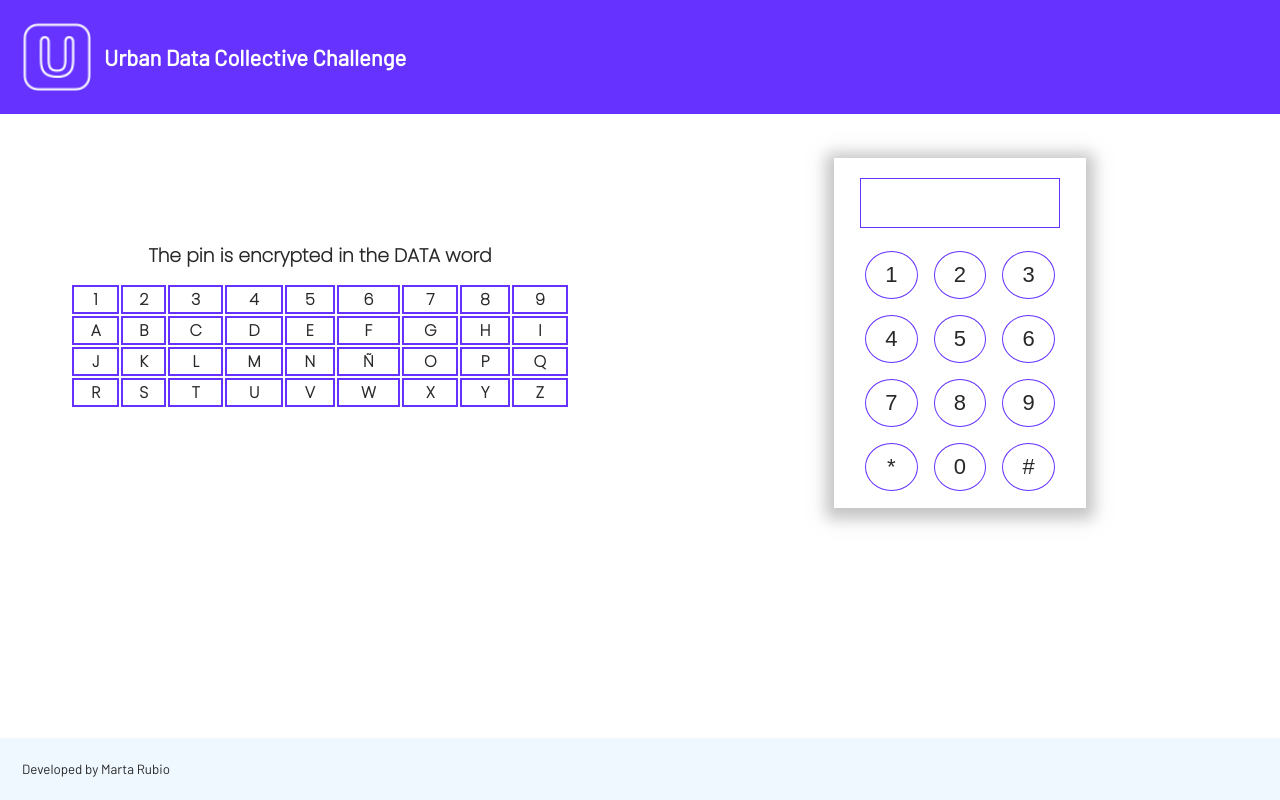
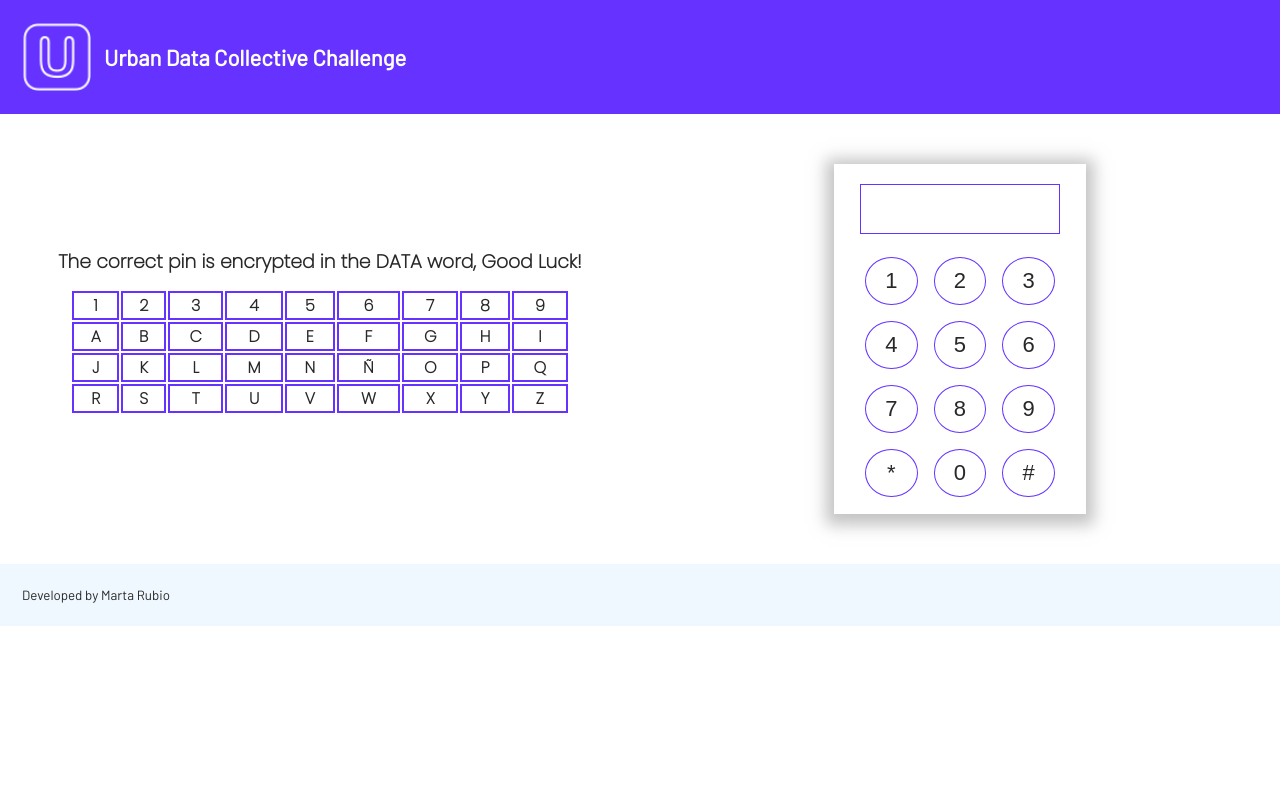
Before and after one commit to Martarubio93/Pin-pad-task, a React (Create React App) app: page / in a window 1280 px wide. Built offline with nearby package versions, Linux system fonts and the light colour scheme.

Commit message:
setTimeOut

```diff
--- a/public/index.html
+++ b/public/index.html
@@ -2,7 +2,7 @@
 <html lang="es">
   <head>
     <meta charset="utf-8" />
-    <link rel="icon" href="%PUBLIC_URL%/Urban-data-icon.png" />
+    <link rel="icon" href="%PUBLIC_URL%/Icon.png" />
     <meta name="viewport" content="width=device-width, initial-scale=1" />
     <meta name="theme-color" content="#000000" />
     <link rel="preconnect" href="https://fonts.googleapis.com" />
--- a/src/components/App.js
+++ b/src/components/App.js
@@ -3,12 +3,12 @@ import Main from "../components/Main";
 import Footer from "../components/Footer";
 
 function App() {
-  const pinPadNumbers = [1, 2, 3, 4, 5, 6, 7, 8, 9, "*", 0, "#"];
+
 
   return (
     <div className="App">
       <Header />
-      <Main pinPadNumbers={pinPadNumbers} />
+      <Main />
       <Footer />
     </div>
   );
--- a/src/components/Main.js
+++ b/src/components/Main.js
@@ -5,10 +5,11 @@ import SolutionEncripted from '../components/SolutionEncripted';
 import '../styles/layout/Main.scss';
 
 
-const Main = (props) => {
+const Main = () => {
+    const pinPadNumbers = [1, 2, 3, 4, 5, 6, 7, 8, 9, "*", 0, "#"];
     return <main className="main">
         <SolutionEncripted/>
-        <PinPad pinPadNumbers={props.pinPadNumbers} />
+        <PinPad pinPadNumbers={pinPadNumbers} />
 
     </main>
 }
--- a/src/components/PinPad.js
+++ b/src/components/PinPad.js
@@ -3,12 +3,12 @@ import { useState } from "react";
 //components
 import ButtonNumber from "../components/ButtonNumber";
 //styles
-
 import "../styles/layout/PinPad.scss";
 
 const PinPad = (props) => {
   const [numbers, setNumbers] = useState([]);
   const correctPin = ["4", "1", "3", "1"];
+  let timeOut;
 
   const handleShowNumber = (value) => {
     setNumbers([...numbers, value]);
@@ -22,6 +22,11 @@ const PinPad = (props) => {
     return hiddenNumbers.concat(lastNum);
   };
 
+  const resetPinBox = () => {
+    clearTimeout(timeOut);
+    setTimeout(() => setNumbers([]), 1000);
+  };
+
   const checkPin = () => {
     return JSON.stringify(correctPin) === JSON.stringify(numbers);
   };
@@ -31,10 +36,15 @@ const PinPad = (props) => {
   return (
     <div className="pinPadContainer">
       <div className="pinPadContainer__structure">
-        <p className="pinPadContainer__pinBox">
-          {numbers.length < 4 ? managePin(numbers) : ""}
-          {numbers.length === 4 ? showMessage() : ""}
-        </p>
+        <div className="pinPadContainer__pinBox">
+          {numbers.length < 4 && <p> {managePin(numbers)}</p>}
+          {numbers.length === 4 && (
+            <>
+              <p>{showMessage(checkPin())}</p>
+              {resetPinBox(checkPin())}
+            </>
+          )}
+        </div>
         <div className="pinPadContainer__buttonsContainer">
           {props.pinPadNumbers.map((num) => {
             return (
--- a/src/components/SolutionEncripted.js
+++ b/src/components/SolutionEncripted.js
@@ -9,7 +9,7 @@ const SolutionEncripted = () => {
   return (
     <div className="solutionContainer">
         <h3 className="solutionContainer__hint">
-        The pin is encrypted in the DATA word
+        The correct pin is encrypted in the DATA word, Good Luck!
         </h3>
       <table className="table">
         <thead>
--- a/src/styles/core/Variables.scss
+++ b/src/styles/core/Variables.scss
@@ -4,6 +4,8 @@ $companyColor: #6532ff;
 $white: #fff;
 $mainTextColor: #282828;
 $footerBackground: #F0F8FF;
+$boxShadow: rgba(166, 166, 166, 0.68);
+$black: #0000;
 
 //Fonts
 $poppins: 'Poppins', sans-serif;
--- a/src/styles/layout/Footer.scss
+++ b/src/styles/layout/Footer.scss
@@ -4,13 +4,11 @@
 
 
 .footer{
+    bottom: 0;
     width: 100%;
-    bottom: 0;
     padding: 22px;
     background-color: $footerBackground;
-    @media (min-width:768px){
-        position: absolute;
-    }
+
     &__small{
         color:$mainTextColor;
         font-family: $barlow;
--- a/src/styles/layout/Main.scss
+++ b/src/styles/layout/Main.scss
@@ -4,12 +4,13 @@
 
 .main {
     background-color: $white;
-    padding-top: 44px;
-    padding-bottom: 44px;
+    padding-top: 50px;
+    padding-bottom: 50px;
     display: grid;
     grid-template-columns: 1fr;
-   align-items: center;
-   justify-items: center;
+    align-items: center;
+    justify-items: center;
+
 
 
     @media (min-width:768px) {
--- a/src/styles/layout/PinPad.scss
+++ b/src/styles/layout/PinPad.scss
@@ -1,8 +1,8 @@
 @import '../core/Variables.scss';
 
 .pinPadContainer {
-    box-shadow: 0px 3px 15px 8px rgba(166, 166, 166, 0.68);
-    border: 2px solid #0000;
+    box-shadow: 0px 3px 15px 8px $boxShadow;
+    border: 2px solid $black;
     width: max-content;
     height: 350px;
 
```
Also changed, not shown: public/Icon.png (added), public/Urban-data-icon.png (deleted).
